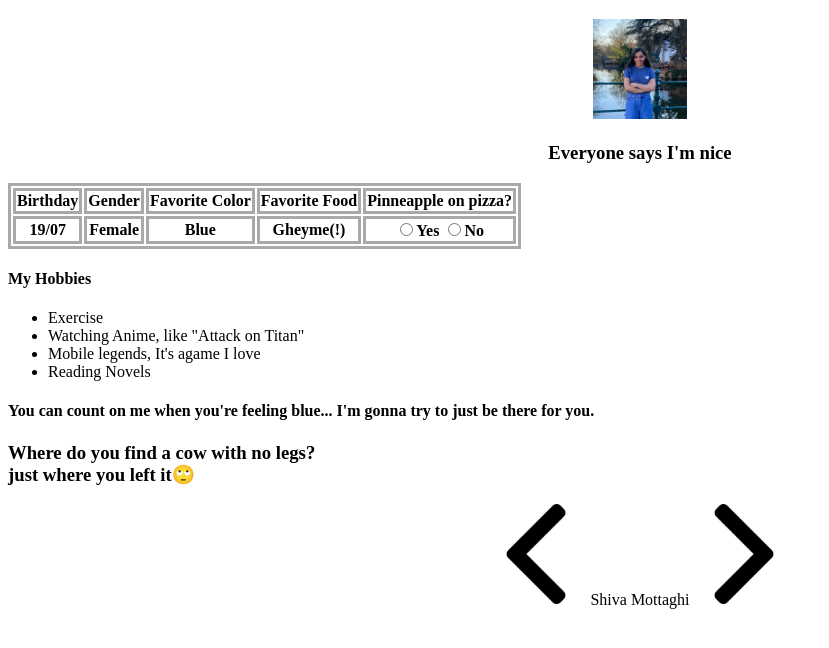
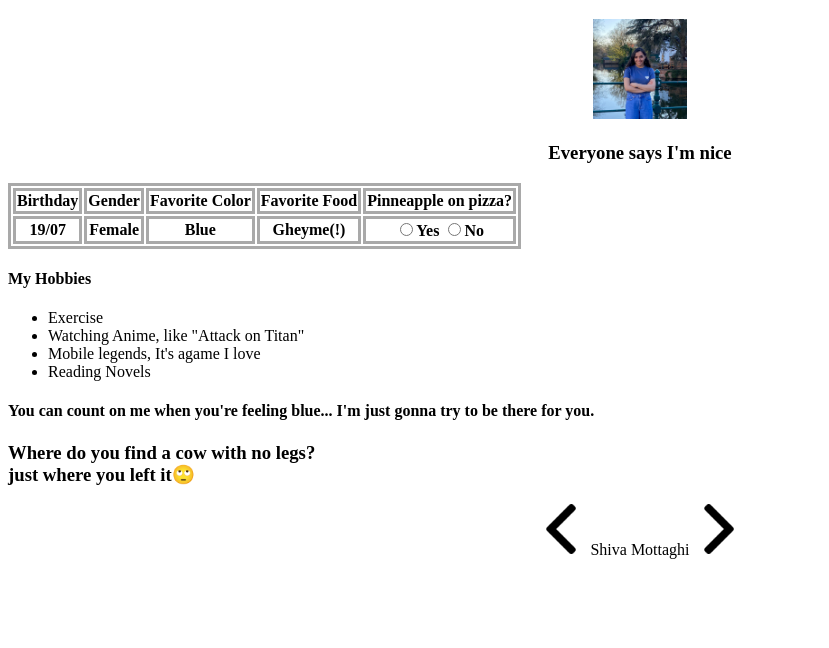
Before and after one commit to shivamottaghi/css_introduction, a plain HTML site: page index.html in a window 1280 px wide. Shown: the part 100-748 px from the top of the page, without its empty margins (0-829 px from the left). Drawn offline with Linux system fonts and the light colour scheme.

Commit message:
third commit

```diff
--- a/index.html
+++ b/index.html
@@ -12,8 +12,6 @@
     <h4><i><q>This too shall pass</q></i></h4>
     <img src="images/shiva.jpg" id="selfimage" alt="my picture">
     <h3>Everyone says I'm nice</h3>
-</div>
-<div>
     <table>
         <tr>
             <th>Birthday</th>
@@ -34,6 +32,9 @@
         </tr>
     </table>
 </div>
+<div>
+
+</div>
 
     <h4> My Hobbies </h4>
     <ul>
@@ -42,7 +43,7 @@
         <li>Mobile legends, It's agame I love</li>
         <li>Reading Novels</li>
     </ul>
-    <h4>You can count on me when you're feeling blue... I'm gonna try to just be there for you.</h4>
+    <h4>You can count on me when you're feeling blue... I'm just gonna try to be there for you.</h4>
     <h3>Where do you find a cow with no legs? <br> just where you left it&#128580;</h3>
     <div>
         <a href=""><img src="images/left-arrow.png" alt="left arrow" id="arrows"></a> <span>Shiva Mottaghi</span>
--- a/style.css
+++ b/style.css
@@ -15,7 +15,7 @@ ul{
     height: 100px;
 }
 #arrows{
-    height: 100px;
+    height: 50px;
 }
 span{
     vertical-align: middle;
```
Lines whose indentation alone changed are shown as unchanged.
